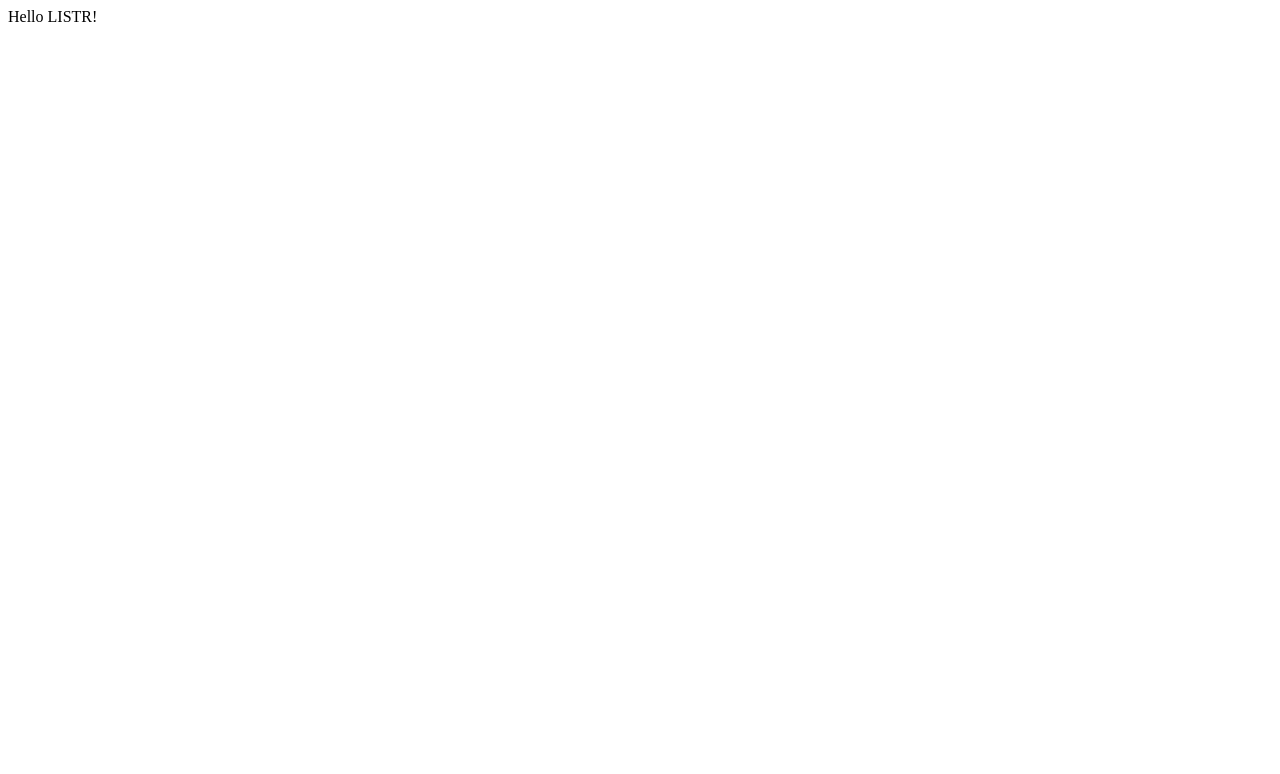
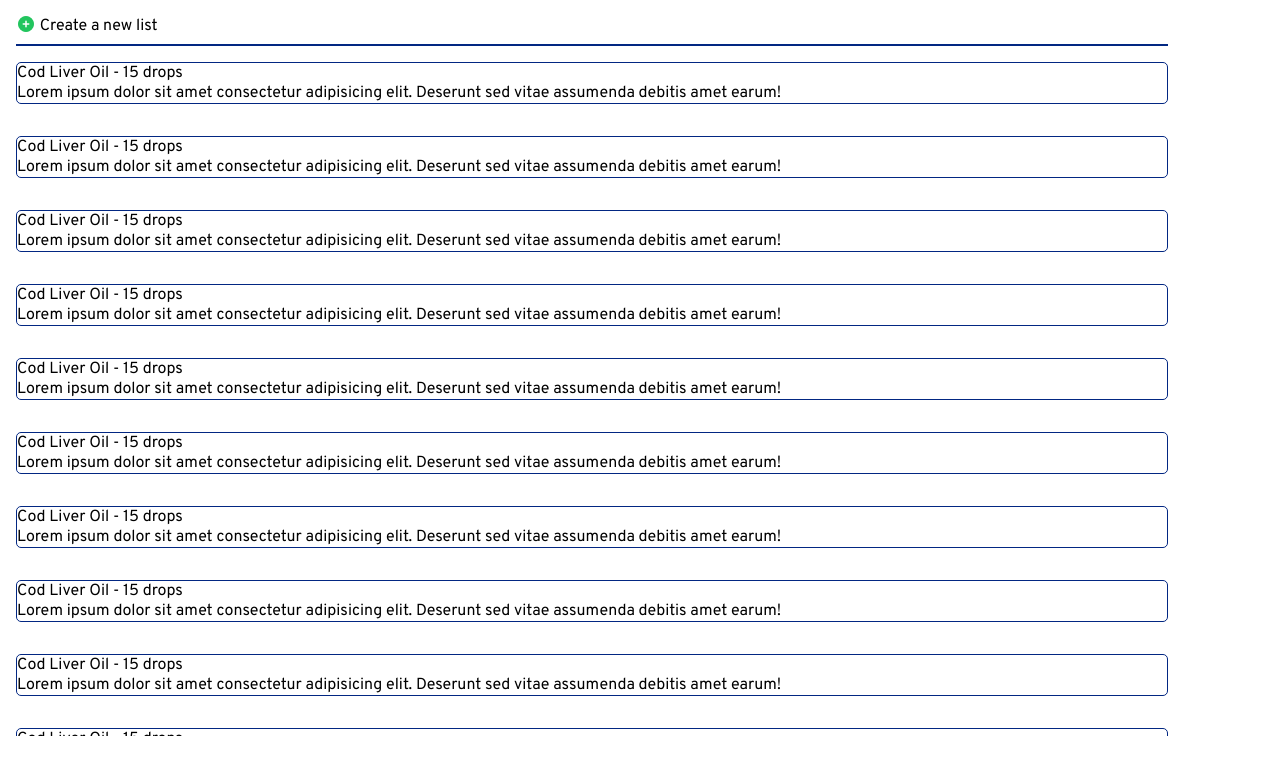
Before and after one commit to CoderAJ7470/LISTR, a React (Vite) app: page / in a window 1280 px wide. Shown: the top 774 px of the page. Built offline with nearby package versions, Linux system fonts and the light colour scheme.

Commit message:
Got an initial layout of the app going. Also got some more styles in place.

```diff
--- a/index.html
+++ b/index.html
@@ -2,9 +2,19 @@
 <html lang="en">
   <head>
     <meta charset="UTF-8" />
+
     <link rel="icon" type="image/svg+xml" href="/vite.svg" />
+    <link
+      rel="stylesheet"
+      href="https://cdnjs.cloudflare.com/ajax/libs/font-awesome/7.0.1/css/all.min.css"
+    />
+
     <meta name="viewport" content="width=device-width, initial-scale=1.0" />
-    <title>listr</title>
+    <title>LISTR - Todos and so much more!</title>
+
+    <style>
+      @import url('https://fonts.googleapis.com/css2?family=Comic+Neue:ital,wght@0,300;0,400;0,700;1,300;1,400;1,700&family=Inter:ital,opsz,wght@0,14..32,100..900;1,14..32,100..900&family=Overpass:ital,wght@0,100..900;1,100..900&family=Roboto+Mono:ital,wght@0,100..700;1,100..700&family=Roboto:ital,wght@0,100;0,300;0,400;0,500;0,700;0,900;1,100;1,300;1,400;1,500;1,700;1,900&family=Source+Sans+3:ital,wght@0,200..900;1,200..900&display=swap');
+    </style>
   </head>
   <body>
     <div id="root"></div>
--- a/src/App.tsx
+++ b/src/App.tsx
@@ -1,5 +1,9 @@
+import Wrapper from './components/Wrapper';
+
+import './styles/main.scss';
+
 function App() {
-  return <div>Hello LISTR!</div>;
+  return <Wrapper />;
 }
 
 export default App;
--- /dev/null
+++ b/src/components/ControlPanel.tsx
@@ -0,0 +1,11 @@
+import '../styles/controlPanel.scss';
+
+const ControlPanel = () => {
+  return (
+    <div className='add-new-list'>
+      <i className='fa-solid fa-circle-plus'></i> Create a new list
+    </div>
+  );
+};
+
+export default ControlPanel;
--- /dev/null
+++ b/src/components/List.tsx
@@ -0,0 +1,32 @@
+import Tab from './Tab';
+
+const List = () => {
+  return (
+    <div className='list-wrapper'>
+      <Tab />
+      <Tab />
+      <Tab />
+      <Tab />
+      <Tab />
+      <Tab />
+      <Tab />
+      <Tab />
+      <Tab />
+      <Tab />
+      <Tab />
+      <Tab />
+      <Tab />
+      <Tab />
+      <Tab />
+      <Tab />
+      <Tab />
+      <Tab />
+      <Tab />
+      <Tab />
+      <Tab />
+      <Tab />
+    </div>
+  );
+};
+
+export default List;
--- /dev/null
+++ b/src/components/Tab.tsx
@@ -0,0 +1,15 @@
+import '../styles/tab.scss';
+
+const Tab = () => {
+  return (
+    <div className='tab-wrapper'>
+      <section className='tab-upper'>Cod Liver Oil - 15 drops</section>
+      <section className='tab-lower'>
+        Lorem ipsum dolor sit amet consectetur adipisicing elit. Deserunt sed
+        vitae assumenda debitis amet earum!
+      </section>
+    </div>
+  );
+};
+
+export default Tab;
--- /dev/null
+++ b/src/components/Wrapper.tsx
@@ -0,0 +1,15 @@
+import ControlPanel from './ControlPanel';
+import List from './List';
+
+import '../styles/wrapper.scss';
+
+const Wrapper = () => {
+  return (
+    <div className='wrapper'>
+      <ControlPanel />
+      <List />
+    </div>
+  );
+};
+
+export default Wrapper;
--- /dev/null
+++ b/src/styles/controlPanel.scss
@@ -0,0 +1,9 @@
+.add-new-list {
+  padding-bottom: 0.5rem;
+  margin-bottom: 1rem;
+  border-bottom: 2px solid rgb(2, 39, 130);
+}
+
+.fa-circle-plus {
+  color: #22c55e;
+}
--- a/src/styles/main.scss
+++ b/src/styles/main.scss
@@ -0,0 +1,6 @@
+body {
+  font-family: 'Overpass', sans-serif;
+  box-sizing: border-box;
+  margin: 0;
+  padding: 0;
+}
--- /dev/null
+++ b/src/styles/tab.scss
@@ -0,0 +1,8 @@
+.tab-wrapper {
+  border: 1px solid rgb(2, 39, 130);
+  border-radius: 5px;
+
+  &:not(:last-of-type) {
+    margin-bottom: 2rem;
+  }
+}
--- /dev/null
+++ b/src/styles/wrapper.scss
@@ -0,0 +1,6 @@
+.wrapper {
+  width: 90%;
+  height: 90vh;
+  margin: 1rem;
+  overflow-y: auto;
+}
```
Also changed, not shown: src/components/CreateList.tsx (added, +11 -0 lines), src/styles/list.scss (added).
